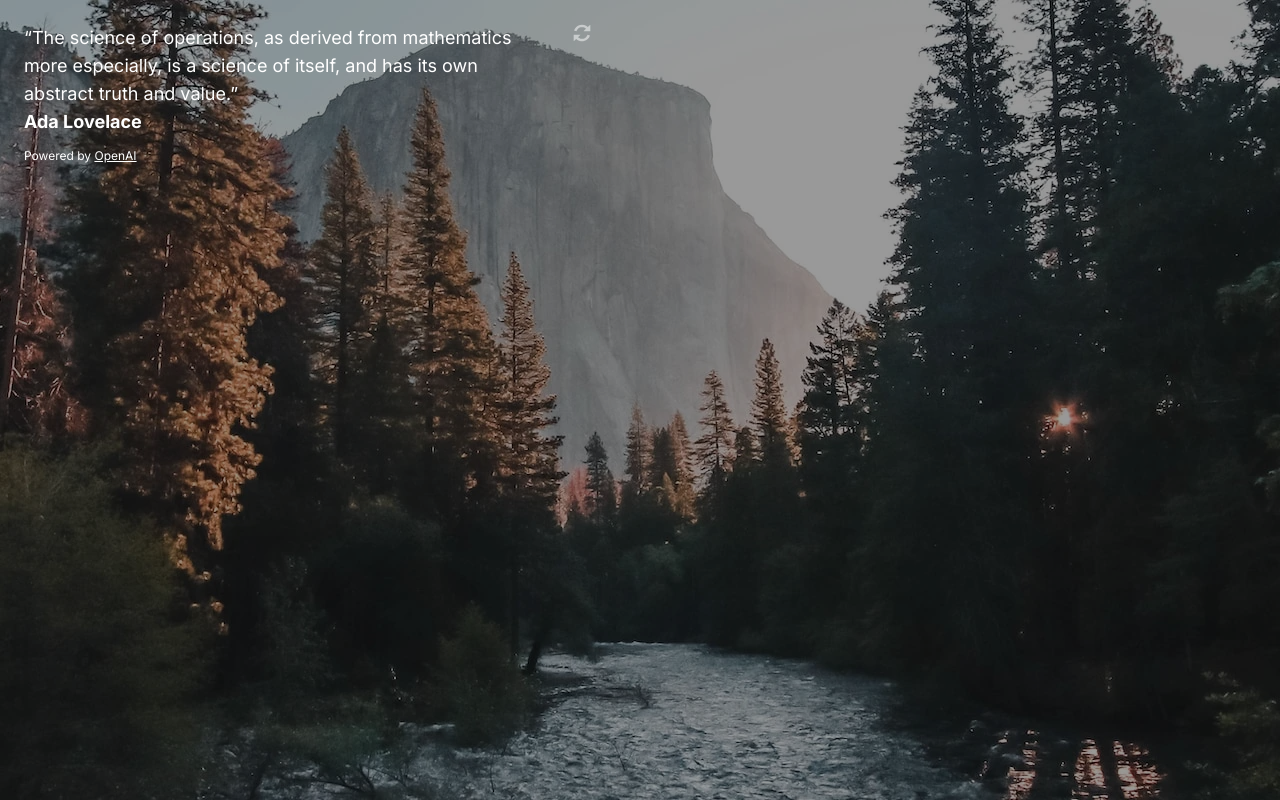
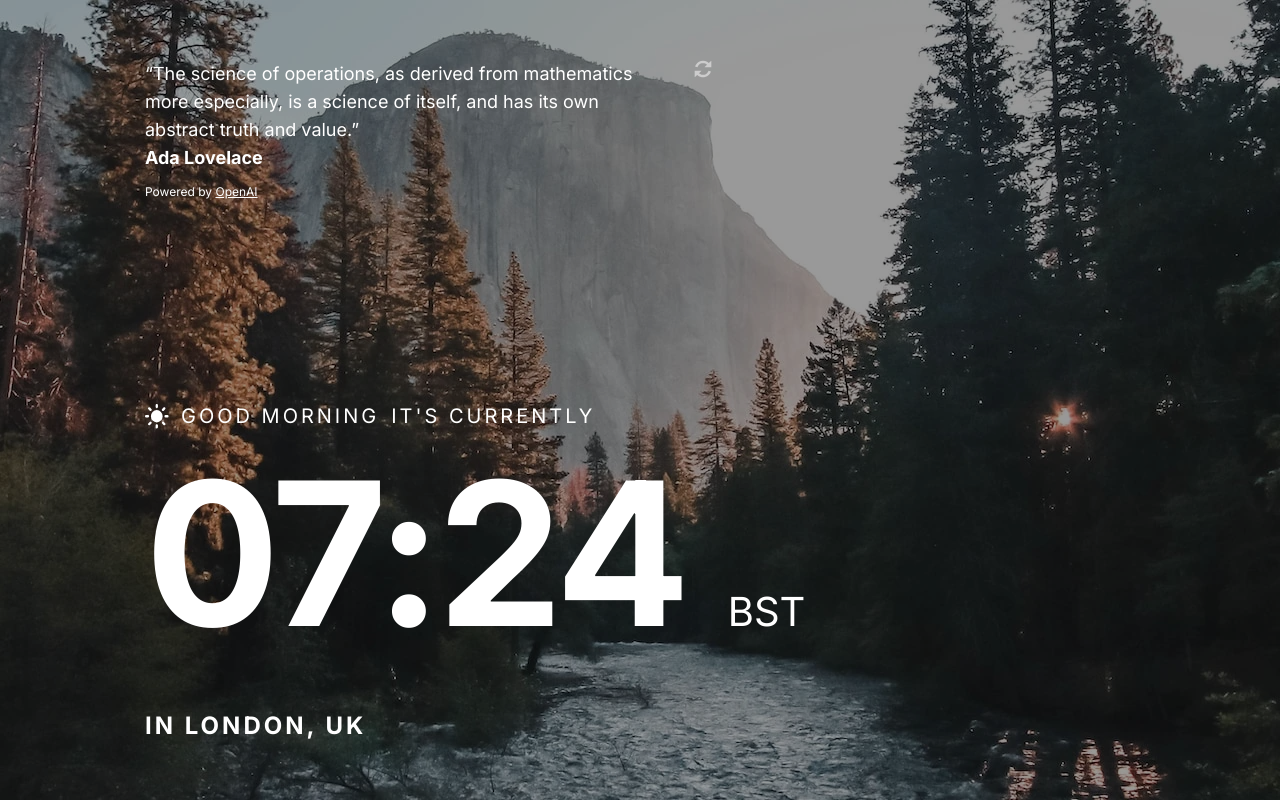
Before and after one commit to orlowski-dev/fm-clock-app, a React (Vite) app: page / in a window 1280 px wide. Built offline with nearby package versions, Linux system fonts and the light colour scheme.

Commit message:
Added working clock

```diff
--- a/src/App.scss
+++ b/src/App.scss
@@ -1,3 +1,7 @@
+:root {
+  --main-padding: 24px;
+}
+
 .bg {
   position: fixed;
   top: 0;
@@ -24,10 +28,21 @@
 }
 
 main {
-  padding: 24px;
+  width: 100%;
+  max-width: 1110px;
+  margin: 0 auto;
+  color: var(--white);
+  height: 100vh;
+  display: flex;
+  flex-flow: column;
+  justify-content: space-between;
 }
 
 @media screen and (min-width: 500px) {
+  :root {
+    --main-padding: 60px;
+  }
+
   .bg {
     background-image: url('./assets/images/bg-day-m.webp');
   }
--- a/src/App.tsx
+++ b/src/App.tsx
@@ -1,4 +1,5 @@
 import './App.scss'
+import { Clock } from './components/Clock'
 import { QuoteSection } from './components/QuoteSection'
 
 export default function App() {
@@ -7,6 +8,9 @@ export default function App() {
     <div className="bg"></div>
     <main>
       <QuoteSection />
+      <div className="bottom">
+        <Clock />
+      </div>
     </main>
   </>)
 }
--- /dev/null
+++ b/src/components/Clock.scss
@@ -0,0 +1,126 @@
+.clock-section {
+  padding: var(--main-padding);
+
+  .greeting {
+    text-transform: uppercase;
+    display: flex;
+    gap: 12px;
+    font-size: 0.9375rem;
+    letter-spacing: 0.1875rem;
+    line-height: 1.5625rem;
+    margin-bottom: 24px;
+  }
+
+  h1 {
+    font-size: 6.25rem;
+    letter-spacing: -0.1563rem;
+    line-height: 6.25rem;
+
+    span {
+      font-size: 0.9375rem;
+      font-weight: 400;
+      letter-spacing: 0;
+    }
+  }
+
+  .location {
+    font-size: 0.9375rem;
+    font-weight: 700;
+    text-transform: uppercase;
+    letter-spacing: 0.1875rem;
+    line-height: 1.75rem;
+  }
+}
+
+@media screen and (min-width: 668px) {
+  .clock-section {
+    .greeting {
+      font-size: 1.125rem;
+
+      &::after {
+        content: 'It\'s currently';
+      }
+    }
+
+    h1 {
+      font-size: 10.9375rem;
+      letter-spacing: -0.2737rem;
+      line-height: 10.9375rem;
+
+      span {
+        font-size: 2rem;
+      }
+    }
+
+    .location {
+      font-size: 1.125rem;
+    }
+  }
+}
+
+@media screen and (min-width: 1000px) {
+  .clock-section {
+    .greeting {
+      font-size: 1.25rem;
+    }
+
+    h1 {
+      font-size: 12.5rem;
+      letter-spacing: -0.3125rem;
+      line-height: 12.5rem;
+
+      span {
+        font-size: 2.5rem;
+      }
+    }
+
+    .location {
+      font-size: 1.5rem;
+    }
+  }
+}
+
+
+@media screen and (min-width: 1500px) {
+  .clock-section {
+    .greeting {
+      font-size: 1.375rem;
+    }
+
+    h1 {
+      font-size: 15.625rem;
+      letter-spacing: -0.4375rem;
+      line-height: 15.625rem;
+
+      span {
+        font-size: 2.75rem;
+      }
+    }
+
+    .location {
+      font-size: 1.75rem;
+    }
+  }
+}
+
+@media screen and (min-width: 2000px) {
+  .clock-section {
+    .greeting {
+      font-size: 1.625rem;
+    }
+
+    h1 {
+      font-size: 17.5rem;
+      letter-spacing: -0.625rem;
+      line-height: 17.5rem;
+
+      span {
+        font-size: 2.8rem;
+      }
+    }
+
+    .location {
+      font-size: 1.5rem;
+    }
+  }
+}
--- /dev/null
+++ b/src/components/Clock.tsx
@@ -0,0 +1,32 @@
+import { useEffect, useState } from "react"
+import { sunIcon } from "../assets/icons_svg"
+import './Clock.scss'
+
+const getCurrentTime = (locale: string): string => (
+  new Date().toLocaleTimeString(locale, {
+    hour: '2-digit',
+    minute: '2-digit',
+  })
+)
+
+export const Clock = () => {
+  const [currentTime, setCurrentTime] = useState<string>(getCurrentTime('pl'))
+
+  useEffect(() => {
+    const interval = setInterval(() => {
+      setCurrentTime(getCurrentTime('pl'))
+    }, 1000)
+
+    return () => {
+      clearInterval(interval)
+    }
+  })
+  return (
+    <section className="clock-section">
+      <h2 className='visually-hidden'>Clock</h2>
+      <p className="greeting"><img src={sunIcon} alt="sun icon" /> Good morning</p>
+      <h1>{currentTime} <span>BST</span></h1>
+      <p className="location">In London, UK</p>
+    </section>
+  )
+}
--- a/src/components/QuoteSection.scss
+++ b/src/components/QuoteSection.scss
@@ -5,6 +5,7 @@ $halfTransparetnDark: rgba($color: #303030, $alpha: 80%);
   color: var(--white);
   max-width: 573px;
   padding-right: 24px;
+  margin: var(--main-padding);
 
   blockquote,
   p {
```
